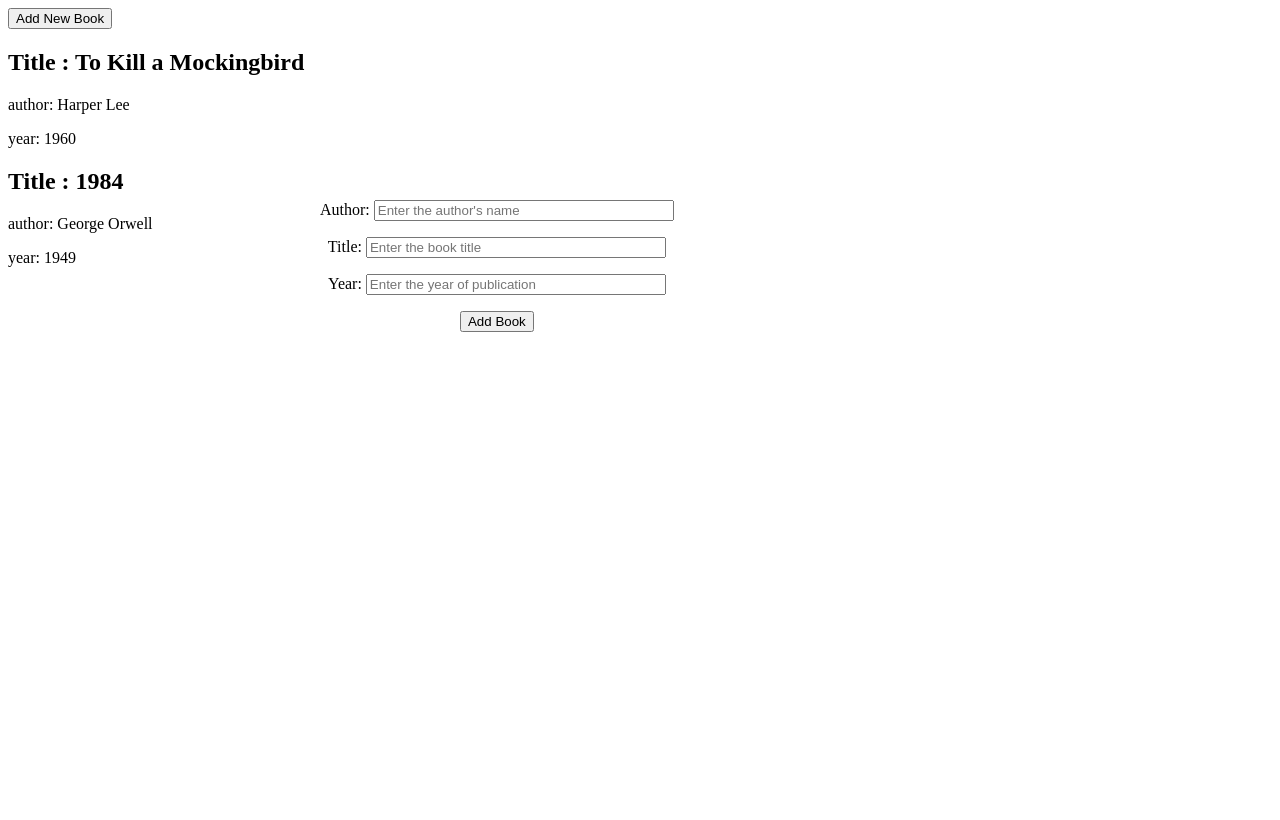
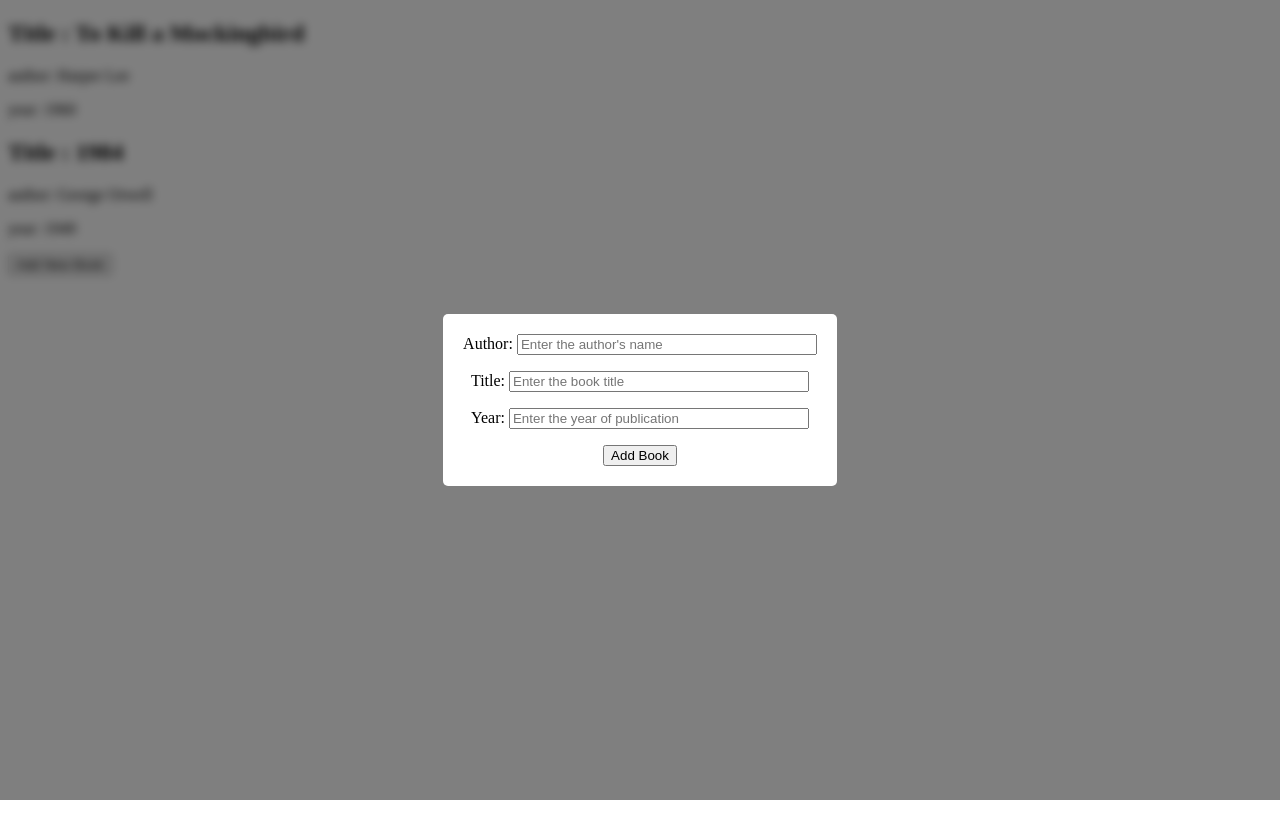
Before and after one commit to krthkak/JS-Book, a plain HTML site: page index.html in a window 1280 px wide. Both pictures are taken after a click on the button "Add New Book". Drawn offline with Linux system fonts and the light colour scheme.

Commit message:
with Modal

```diff
--- a/controller.js
+++ b/controller.js
@@ -12,7 +12,7 @@ const books = [
   ];
 
 console.log('start');
-refreshDisplay();
+refreshDisplay(books);
 function Book(author,title,year) {
     // the constructor...
     this.author = author;
@@ -29,19 +29,20 @@ function addBookToLibrary() {
     let year = document.querySelector('#year').value;
     let book = new Book(author,title,year)
     books.push(book);
-    refreshDisplay();
-    let form = document.querySelector('#bookForm');
-    form.style.display = 'none';
+    refreshDisplay([book]);
+    let overlay = document.querySelector('#overlay');
+    overlay.classList.toggle('active');
 }
 
 function openAddBookModal(){
     let form = document.querySelector('#bookForm');
     form.style.display = 'flex';
     form.classList.add('form-display');
-    let body = document.querySelector('body');
+    let overlay = document.querySelector('#overlay');
+    overlay.classList.toggle('active');
 }
 
-function refreshDisplay(){
+function refreshDisplay(books){
     const container = document.querySelector(".container");
 
     books.forEach(item => {
--- a/css/style.css
+++ b/css/style.css
@@ -13,12 +13,34 @@ html, body{
     justify-content: center;
     align-items: center;
     z-index: -1;
-     position: absolute;
-    top: 25%;
-    left: 25%;
     background-color: white;
+    padding: 20px;
+    border-radius: 5px;
+    -webkit-border-radius: 5px;
+    -moz-border-radius: 5px;
+    -ms-border-radius: 5px;
+    -o-border-radius: 5px;
 }
 
 input,label{
     width: 300px;
 }
+
+.overlay{
+    position: fixed;
+      top: 0;
+      left: 0;
+      width: 100%;
+      height: 100%;
+      background: rgba(0, 0, 0, 0.5); /* Semi-transparent black */
+      backdrop-filter: blur(5px); /* Apply blur effect */
+      display: none; /* Hidden by default */
+      justify-content: center;
+      align-items: center;
+      z-index: 1000;
+      display: none;
+}
+
+.overlay.active{
+    display: flex;
+}
--- a/index.html
+++ b/index.html
@@ -8,7 +8,7 @@
 </head>
 <body>
 
-    <div class="overlay">
+    <div class="overlay" id = 'overlay'>
         <form id="bookForm" style="display: none;" >
             <div>
                 <label for="author">Author:</label>
@@ -26,12 +26,12 @@
             </div>
 
             <button type="button" onclick="addBookToLibrary()">Add Book</button>
-          </form>
+        </form>
     </div>
-  <button type="button" onclick="openAddBookModal()">Add New Book</button>
+
     <div class="container">
-
     </div>
+    <button type="button" onclick="openAddBookModal()">Add New Book</button>
 
     <script src="./controller.js"></script>
 </body>
```
